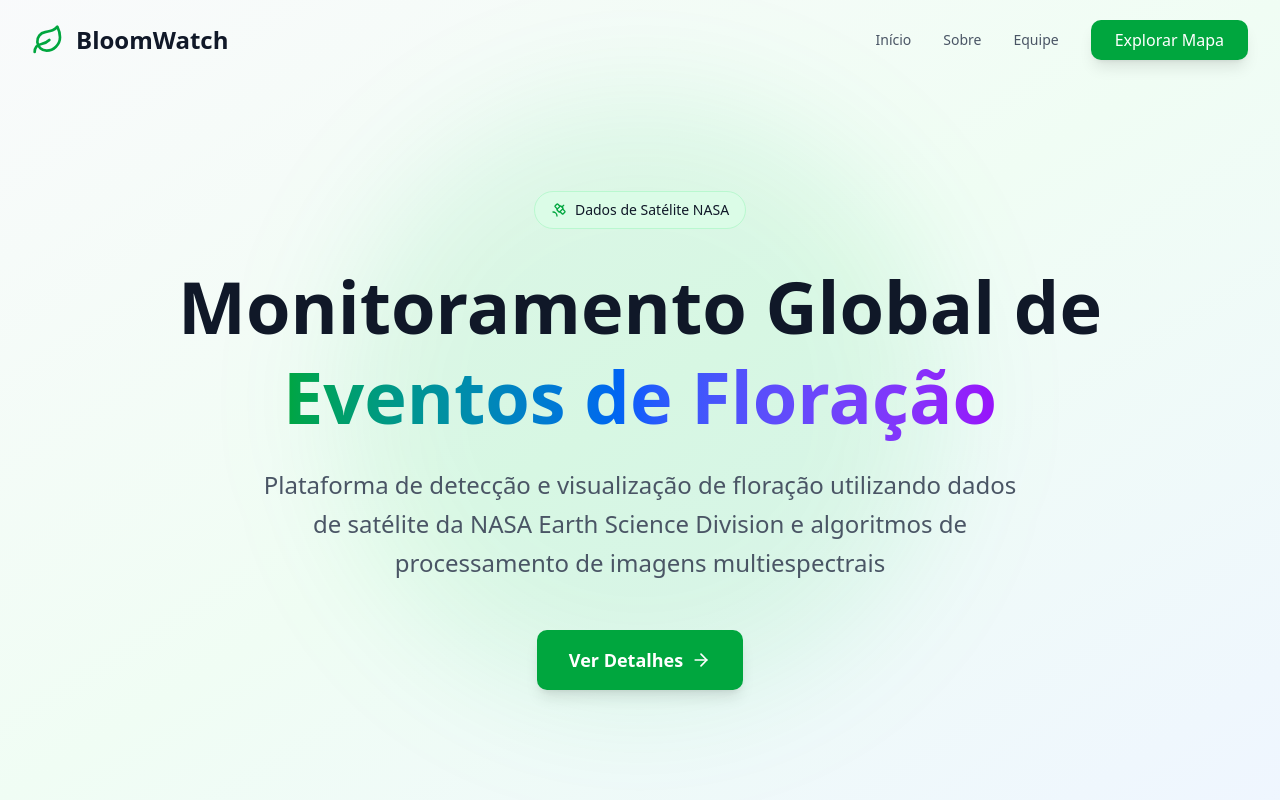
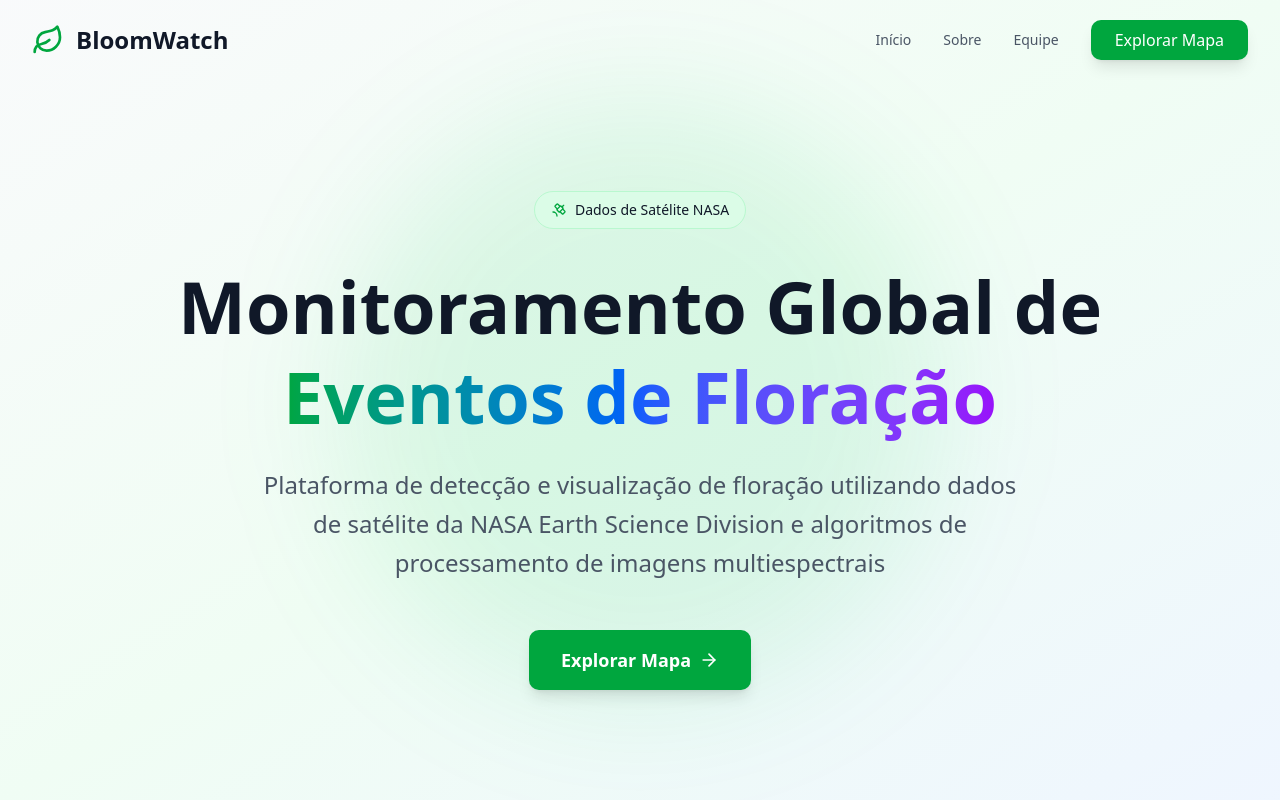
Before and after one commit to usGuri-Dufutti/usGuri_Dufutti-frontend, a React (Vite) app: page / in a window 1280 px wide. Shown: the top 800 px of the page. Built offline with nearby package versions, Linux system fonts and the light colour scheme.

Commit message:
fix button

```diff
--- a/src/components/HeroSection.tsx
+++ b/src/components/HeroSection.tsx
@@ -47,7 +47,7 @@ export function HeroSection() {
               onClick={() => scrollToSection("sobre")}
               className="flex items-center justify-center gap-2 bg-green-600 hover:bg-green-700 dark:bg-green-500 dark:hover:bg-green-600 text-white font-semibold text-base sm:text-lg px-8 py-4 rounded-lg transition-all duration-200 transform hover:scale-105 shadow-lg hover:shadow-green-200 dark:hover:shadow-green-900/30 group w-full sm:w-auto"
             >
-              Ver Detalhes
+              Explorar Mapa
               <ArrowRight className="w-5 h-5 group-hover:translate-x-1 transition-transform duration-200" />
             </button>
           </div>
```
